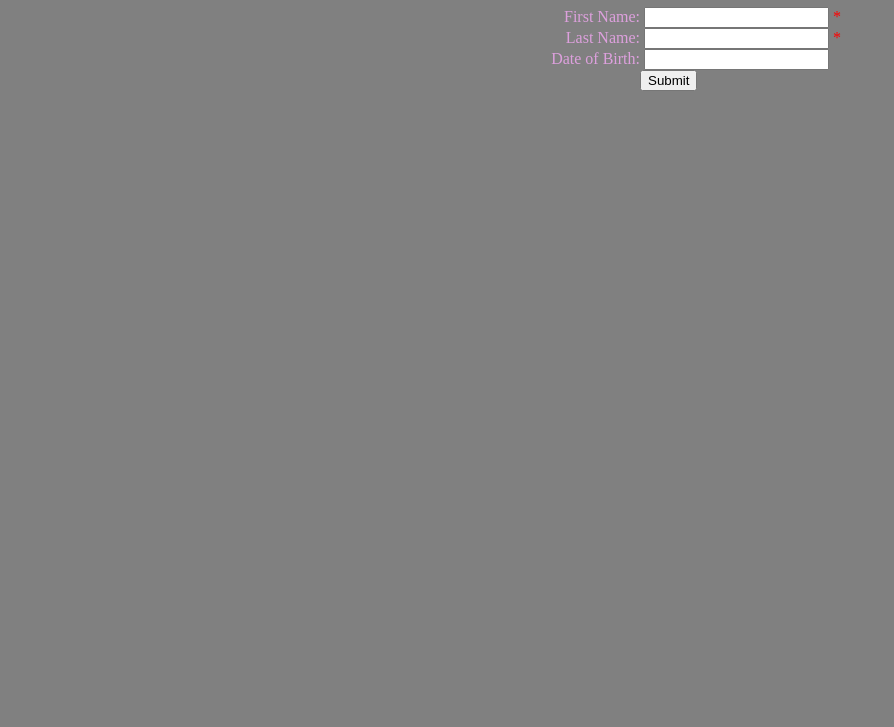
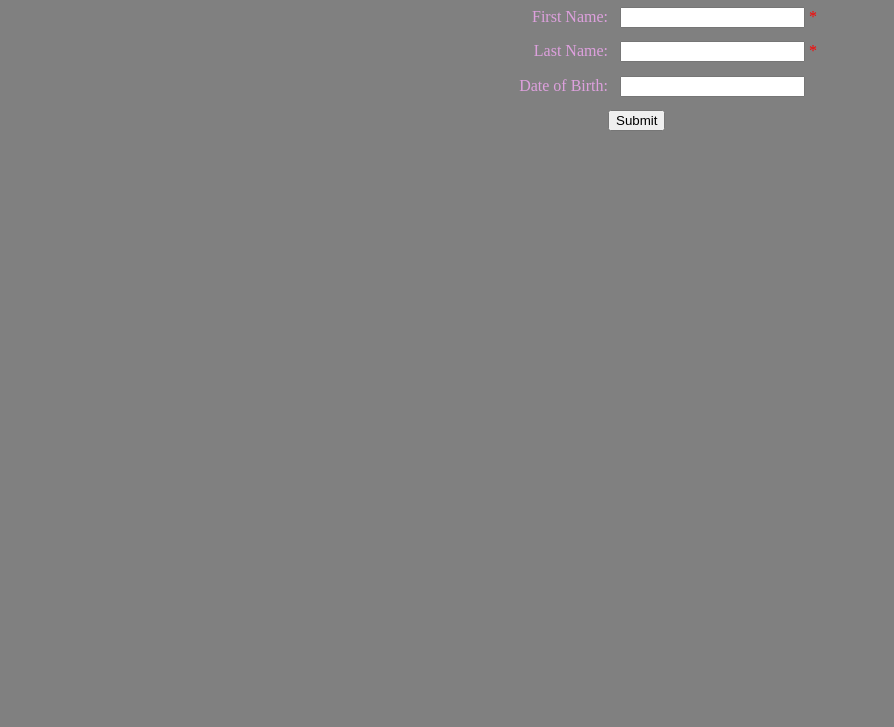
Before and after one commit to marysaray/FormValidation, a plain HTML site: page index.html in a window 1280 px wide. Shown: the part 73-800 px from the top of the page, without its empty margins (0-894 px from the left). Drawn offline with Linux system fonts and the light colour scheme.

Commit message:
Changed css format.

```diff
--- a/css/site.css
+++ b/css/site.css
@@ -7,13 +7,10 @@ body{
     background-color: gray;
     color: plum;
 }
-<<<<<<< HEAD
  /* center heading */
 h1{
     text-align: center;
 }
-=======
->>>>>>> 2f6c136bac2f94ff3839180740d908689b1186db
 /* spaces between text boxes. */
 input[type=text]{
     margin-bottom: 1em;
@@ -23,23 +20,16 @@ form > label{
     display: inline-block;
     text-align: right;
     width: 50%;
-<<<<<<< HEAD
     margin-right: .5em;
-=======
-    margin-right: 1.5em;
->>>>>>> 2f6c136bac2f94ff3839180740d908689b1186db
 }
 /* align button */
 form > button{
     margin-left: 50%;
 }
-<<<<<<< HEAD
 /* center labels */
 form{
     padding-right: 4em;
 }
-=======
->>>>>>> 2f6c136bac2f94ff3839180740d908689b1186db
 /* screen size display for different devices. */
 @media only screen and (max-width: 475px){
     /* for smaller screens */
@@ -47,10 +37,6 @@ form{
         text-align: left;
         width: 100%;
     }
-<<<<<<< HEAD
-=======
-
->>>>>>> 2f6c136bac2f94ff3839180740d908689b1186db
     form > button{
         margin-left: 0%;
     }
```
